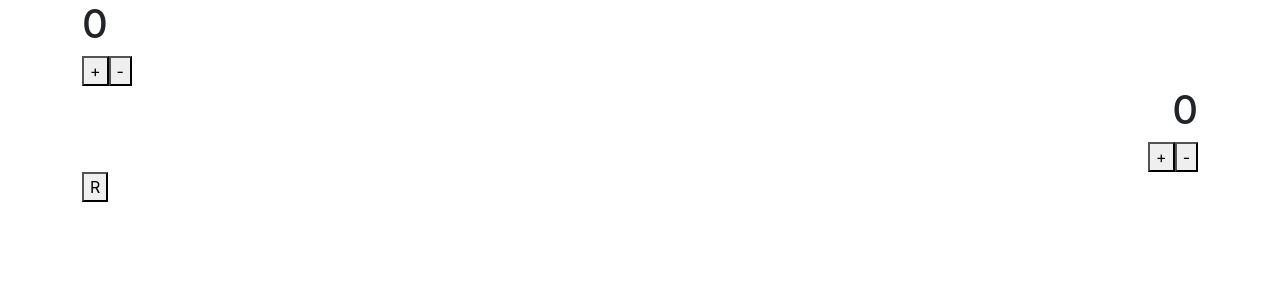
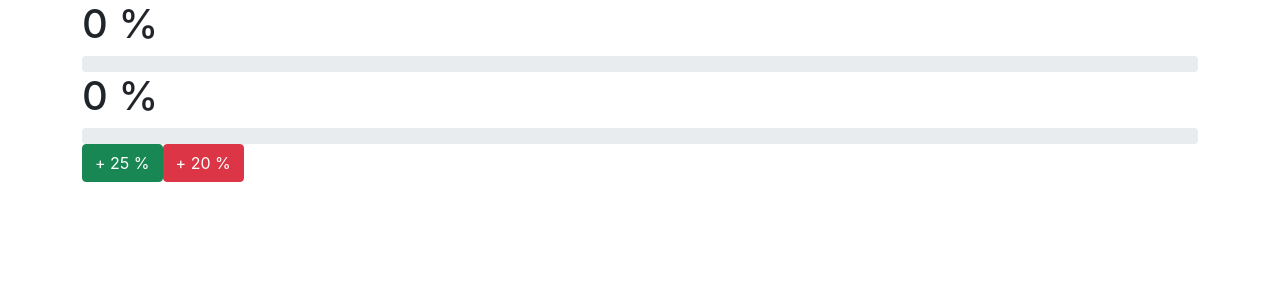
Before and after one commit to Heir1/reacthooks, a React (Create React App) app: page / in a window 1280 px wide. Shown: the top 300 px of the page. Built offline with nearby package versions, Linux system fonts and the light colour scheme.

Commit message:
pourquoi utiliser le hook useCallback

```diff
--- a/src/App.js
+++ b/src/App.js
@@ -1,27 +1,36 @@
 import FunctionCount from "./Components/FunctionCount";
 import Container from "./Components/Container";
-import React,{Component} from "react";
+import React,{Component, useState, useCallback} from "react";
 import Profile from "./Contexte/Profile";
 import {UserContext, ColorContext} from './Contexte/MyContext';
-import Count from "./Reducers/Count";
+// import Count from "./Reducers/Count";
+import Count from "./Callback/Count";
 import Count1 from "./Reducers/Count1";
+import Button  from "./Callback/Button";
 
-class App extends Component {
-  constructor(props) {
-    super(props)
+const App = () => {
 
-    this.state = {
-      user : {
-        name : "Lisa",
-        age : 8
-      }
-    }
-  }
+  const [countOne, setCountOne] = useState({value : 0, btnColor : 'success', increment : 25});
+  const [countTwo, setCountTwo] = useState({value : 0, btnColor : 'danger', increment : 20});
 
-  render(){
+  const incrementCountOne = useCallback((increment) => {
+    countOne.value < 100 && setCountOne({...countOne, value : countOne.value + increment});
+    console.log("Je suis dans incrementCountOne")
+  }, [countOne])
+
+  const incrementCountTwo = useCallback((increment) => {
+    console.log("Je suis dans incrementCountTwo")
+    countTwo.value < 100 && setCountTwo({...countTwo, value : countTwo.value + increment})
+  }, [countTwo])
+
   return (
     <div className="container">
-        <Count1/>
+      <Count text="countOne" count={countOne.value} bgColor={countOne.btnColor} />
+      <Count text="countTwo" count={countTwo.value} bgColor={countTwo.btnColor} />
+
+      <Button handleClick={incrementCountOne} bgColor={countOne.btnColor} increment={countOne.increment} >Count 1</Button>
+      <Button handleClick={incrementCountTwo} bgColor={countTwo.btnColor} increment={countTwo.increment} >Count 2</Button>
+            {/* <Count1/> */}
             {/* <UserContext.Provider value={this.state.user}>
             <ColorContext.Provider value={'red'}>
               <Profile/>
@@ -31,6 +40,5 @@ class App extends Component {
     </div>
   )
 }
-}
 
 export default App;
--- /dev/null
+++ b/src/Callback/Button.js
@@ -0,0 +1,9 @@
+import React from 'react'
+
+function Button({handleClick, bgColor, increment, children}) {
+    const bg = `btn btn-${bgColor}`;
+    console.log(`Button ${children}`)
+    return <button className={bg} onClick={() => handleClick(increment)}>+ {increment} %</button>
+}
+
+export default React.memo(Button)
--- /dev/null
+++ b/src/Callback/Count.js
@@ -0,0 +1,17 @@
+import React from 'react'
+
+const Count = ({text, count, bgColor}) => {
+    const progress = {width : `${count}%`}
+    console.log(`Pourcentage ${text}`)
+    return(
+        <>
+            <p className="h1">{count} %</p>
+            <div className="progress">
+                <div className={`progress-bar progress-bar-striped bg-${bgColor}`} role="progressbar" style={progress}>
+                </div>
+            </div>
+        </>
+    )
+}
+
+export default React.memo(Count)
```
Lines whose indentation alone changed are shown as unchanged.
